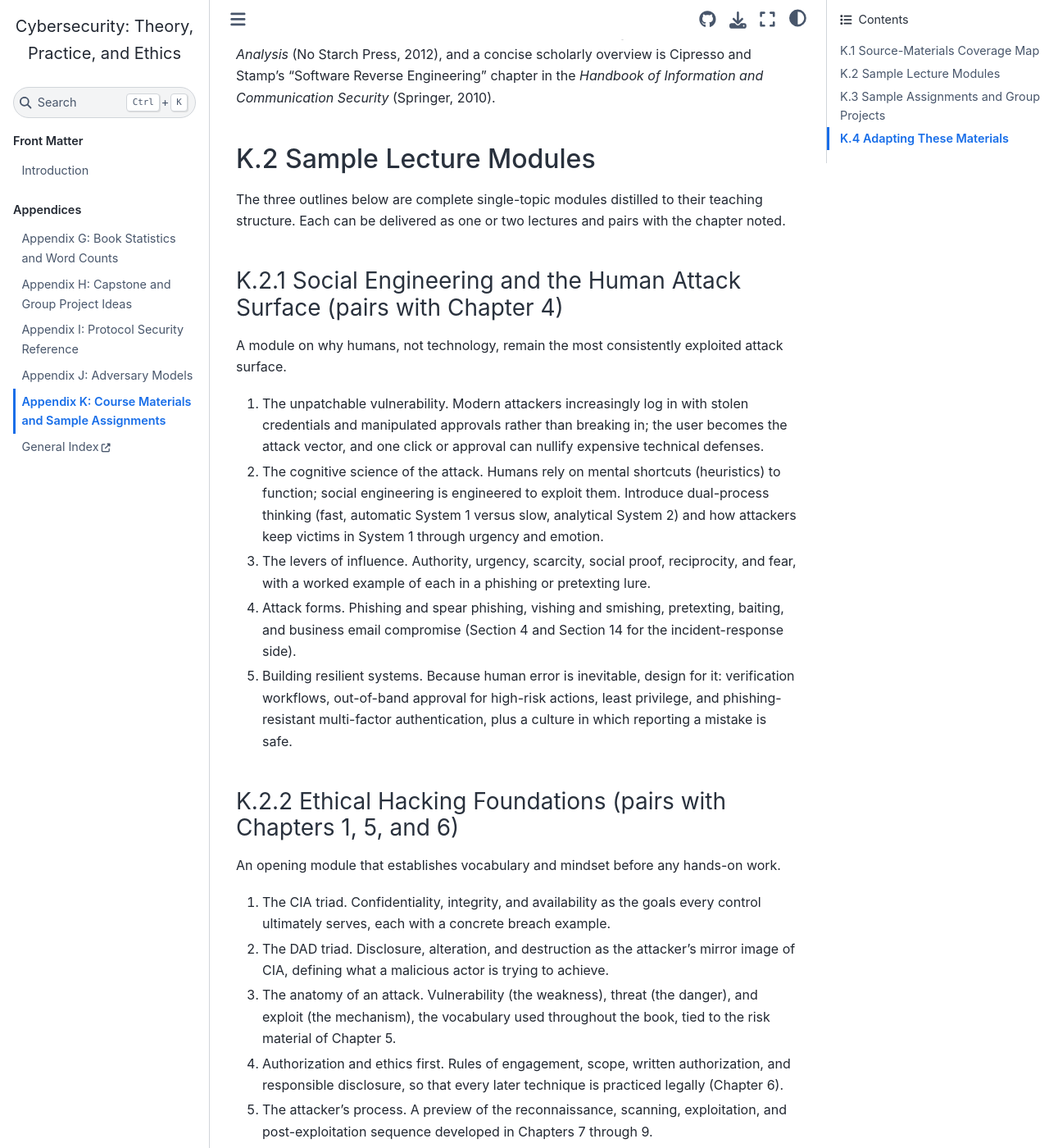
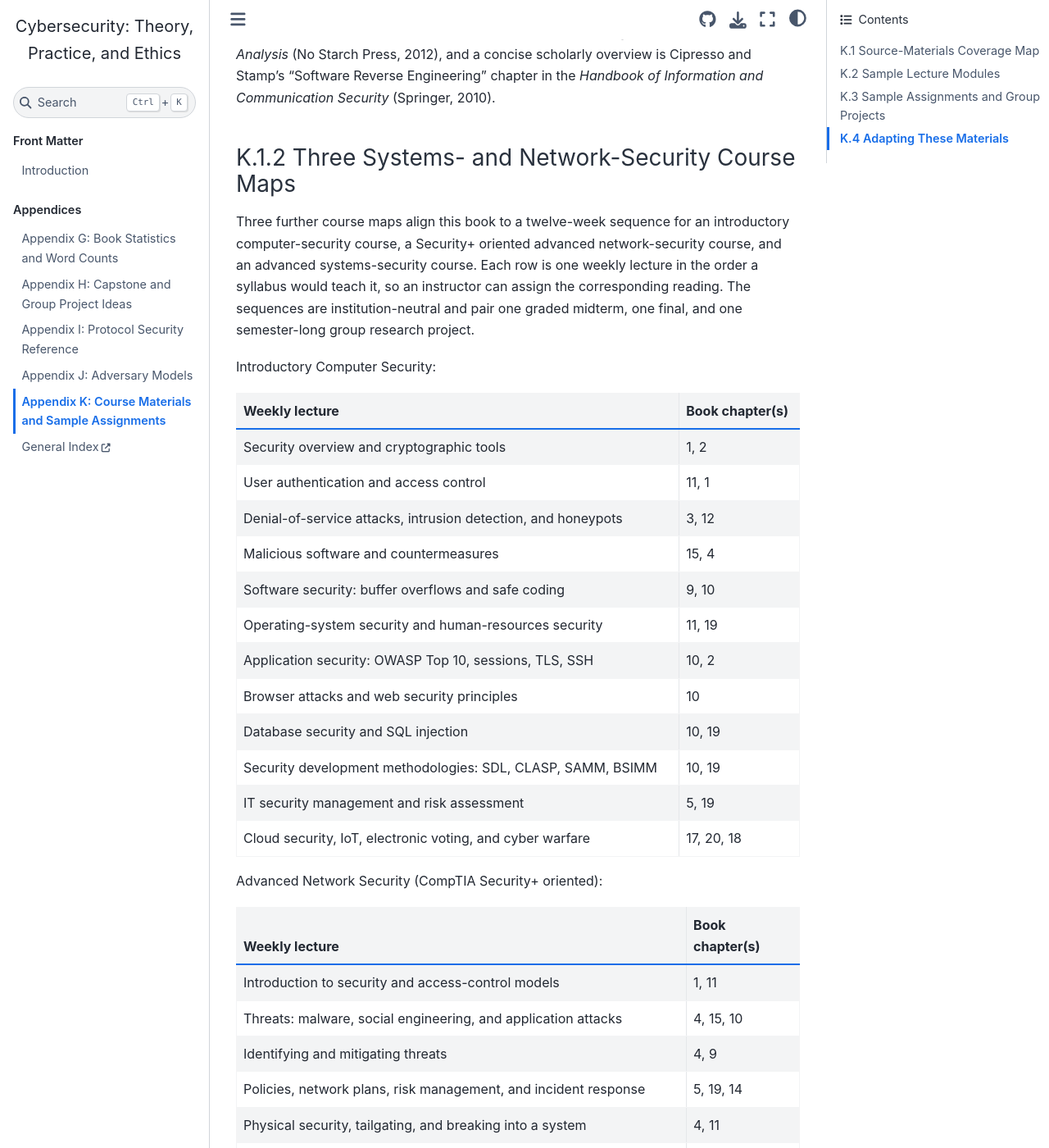
Before and after one commit to devharsh/cybersec-textbook, a Jupyter Book: the page built from chapters/appendix_k/appendix_k.md, in a window 1280 px wide and 1400 px high, scrolled down 3225 px. Shown: the whole window at 82% size. Built offline with Jupyter Book 1.0.4 settings and Sphinx 7.4.7 and the Sphinx Book theme 1.1.4, drawn with Linux system fonts in a browser that asks for light colours; pages that are not in the unit, such as notebooks, are missing from menus; some of the changed text lies outside the part shown.

Commit message:
Appendix K: add three systems- and network-security course maps (official 12-week order)

```diff
--- a/chapters/appendix_k/appendix_k.md
+++ b/chapters/appendix_k/appendix_k.md
@@ -68,6 +68,65 @@ coverage check for the reverse-engineering track (Chapters 9 and 15, with networ
 The standard reference for such a course is Sikorski and Honig's *Practical Malware Analysis* (No Starch Press,
 2012), and a concise scholarly overview is Cipresso and Stamp's "Software Reverse Engineering" chapter in the
 *Handbook of Information and Communication Security* (Springer, 2010).
+
+### K.1.2 Three Systems- and Network-Security Course Maps
+
+Three further course maps align this book to a twelve-week sequence for an introductory computer-security course,
+a Security+ oriented advanced network-security course, and an advanced systems-security course. Each row is one
+weekly lecture in the order a syllabus would teach it, so an instructor can assign the corresponding reading. The
+sequences are institution-neutral and pair one graded midterm, one final, and one semester-long group research
+project.
+
+Introductory Computer Security:
+
+| Weekly lecture | Book chapter(s) |
+|---|---|
+| Security overview and cryptographic tools | 1, 2 |
+| User authentication and access control | 11, 1 |
+| Denial-of-service attacks, intrusion detection, and honeypots | 3, 12 |
+| Malicious software and countermeasures | 15, 4 |
+| Software security: buffer overflows and safe coding | 9, 10 |
+| Operating-system security and human-resources security | 11, 19 |
+| Application security: OWASP Top 10, sessions, TLS, SSH | 10, 2 |
+| Browser attacks and web security principles | 10 |
+| Database security and SQL injection | 10, 19 |
+| Security development methodologies: SDL, CLASP, SAMM, BSIMM | 10, 19 |
+| IT security management and risk assessment | 5, 19 |
+| Cloud security, IoT, electronic voting, and cyber warfare | 17, 20, 18 |
+
+Advanced Network Security (CompTIA Security+ oriented):
+
+| Weekly lecture | Book chapter(s) |
+|---|---|
+| Introduction to security and access-control models | 1, 11 |
+| Threats: malware, social engineering, and application attacks | 4, 15, 10 |
+| Identifying and mitigating threats | 4, 9 |
+| Policies, network plans, risk management, and incident response | 5, 19, 14 |
+| Physical security, tailgating, and breaking into a system | 4, 11 |
+| Cryptography | 2 |
+| Denial of service, DNS attacks, and firewalls | 3, 11 |
+| Virtual private networks | 11, 2 |
+| Securing network devices and file-server security | 3, 11 |
+| Web application attacks, browsers, and wireless security | 10, 3 |
+| Data defenses: redundancy, backup, and file encryption | 5, 2, 11 |
+| Assessment and audit techniques, penetration testing, and log management | 6, 8, 12 |
+
+Advanced Systems Security:
+
+| Weekly lecture | Book chapter(s) |
+|---|---|
+| Access controls and the identity-management life cycle | 11 |
+| Security concepts and asset management | 1, 5 |
+| Documenting and operating controls; change and patch management | 19, 11 |
+| Risk management | 5 |
+| Security assessment activities | 6, 8 |
+| Monitoring systems and security analytics | 12 |
+| Cryptography and key management | 2 |
+| Network and communications security | 3, 11 |
+| Endpoint device security: HIDS, TPM, and mobile device management | 11, 15 |
+| Cloud security | 17 |
+| Data-warehouse and big-data security | 10, 17 |
+| Software-defined networks, clustering, and virtualization | 17, 11 |
 
 ## K.2 Sample Lecture Modules
 
```
